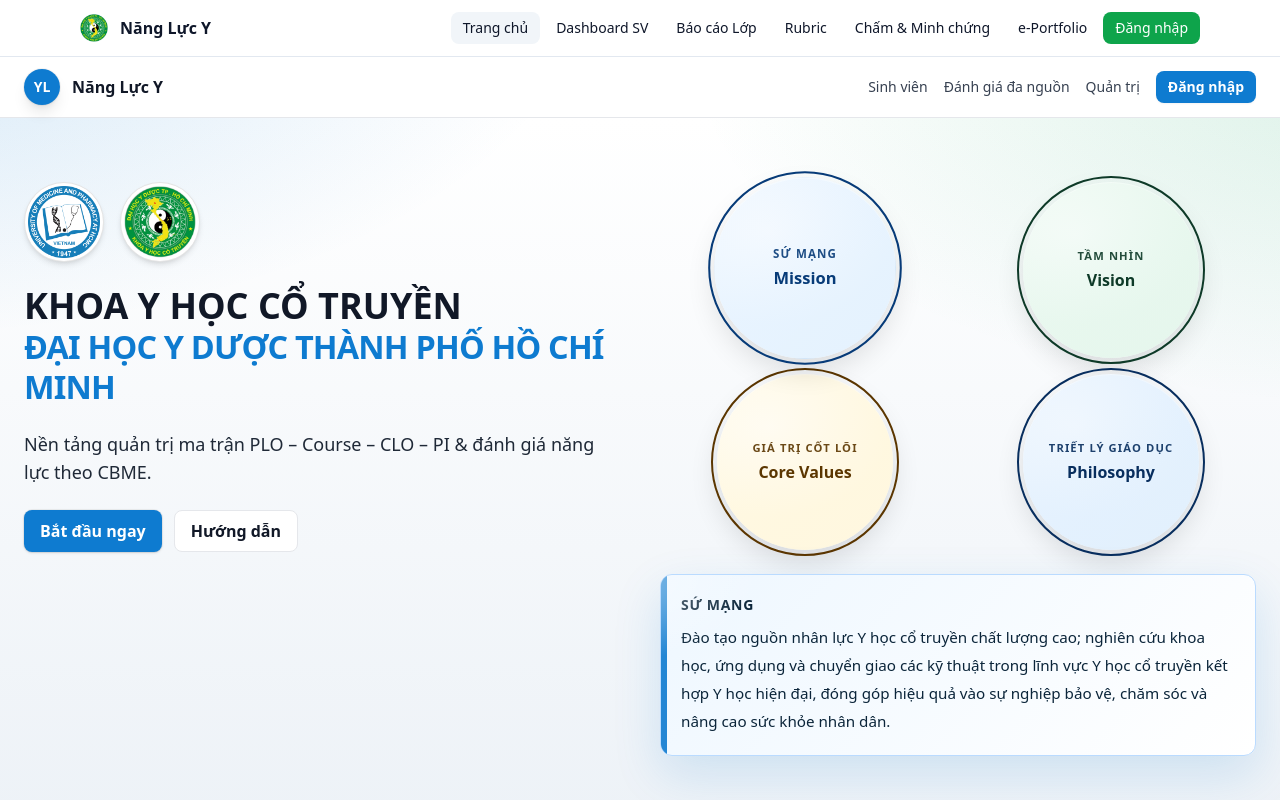
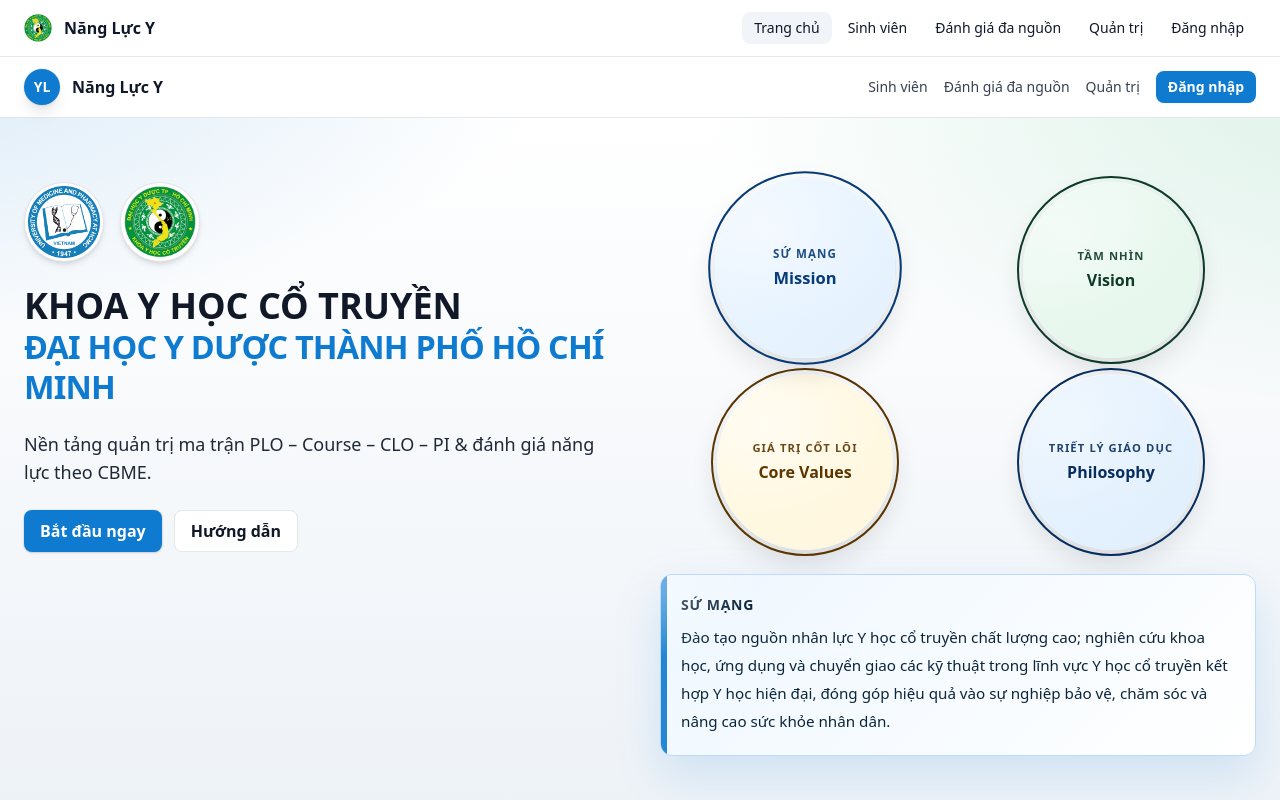
Before and after one commit to vophong90/CBME_Atlas, a Next.js app: page / in a window 1280 px wide. Shown: the top 800 px of the page. Built offline with nearby package versions, Linux system fonts and the light colour scheme; no server answers.

Commit message:
Update TopNav.tsx

```diff
--- a/components/TopNav.tsx
+++ b/components/TopNav.tsx
@@ -1,38 +1,66 @@
-'use client'
-import Link from 'next/link'
-import Image from 'next/image'
-import { usePathname } from 'next/navigation'
-import AuthButton from './AuthButton'
+'use client';
 
-const links = [
-  { href: '/', label: 'Trang chủ' },
-  { href: '/dashboard', label: 'Dashboard SV' },
-  { href: '/class', label: 'Báo cáo Lớp' },
-  { href: '/rubrics', label: 'Rubric' },
-  { href: '/observations', label: 'Chấm & Minh chứng' },
-  { href: '/portfolio', label: 'e-Portfolio' },
-]
+import Link from 'next/link';
+import Image from 'next/image';
+import { usePathname } from 'next/navigation';
+
+type NavLink = {
+  href: string;
+  label: string;
+  exact?: boolean;
+};
+
+const links: NavLink[] = [
+  { href: '/', label: 'Trang chủ', exact: true },
+  { href: '/student', label: 'Sinh viên' },
+  { href: '/360-eval', label: 'Đánh giá đa nguồn' }, // khớp route trong Trang chủ
+  { href: '/admin', label: 'Quản trị' },             // khớp card "Quản trị" ở Trang chủ
+  { href: '/login', label: 'Đăng nhập' },
+];
 
 export default function TopNav() {
-  const pathname = usePathname()
+  const pathname = usePathname();
+
+  const isActive = (l: NavLink) => {
+    if (l.exact) return pathname === l.href;
+    return pathname === l.href || pathname.startsWith(`${l.href}/`);
+  };
+
   return (
     <nav className="sticky top-0 z-30 bg-white/80 backdrop-blur border-b border-slate-200">
-      <div className="mx-auto max-w-6xl px-4 py-3 flex items-center justify-between">
-        <div className="flex items-center gap-3">
-          <Image src="/assets/brand/icon-192.png" alt="Logo" width={28} height={28} className="rounded-md"/>
+      <div className="mx-auto max-w-7xl px-4 md:px-6 py-3 flex items-center justify-between">
+        {/* Logo + brand */}
+        <Link href="/" className="flex items-center gap-3">
+          <Image
+            src="/assets/brand/icon-192.png"
+            alt="Logo"
+            width={28}
+            height={28}
+            className="rounded-md"
+            priority
+          />
           <span className="font-semibold">Năng Lực Y</span>
-        </div>
+        </Link>
+
+        {/* Links */}
         <div className="flex items-center gap-1">
-          {links.map(l => (
-            <Link key={l.href} href={l.href}
-              className={`px-3 py-1.5 rounded-lg text-sm hover:bg-slate-50 ${pathname===l.href ? 'bg-slate-100' : ''}`}>
-              {l.label}
-            </Link>
-          ))}
-          {/* Nếu chưa đăng nhập, AuthButton sẽ hiển thị nút Đăng nhập; đã đăng nhập sẽ hiện avatar+menu */}
-          <AuthButton />
+          {links.map((l) => {
+            const active = isActive(l);
+            return (
+              <Link
+                key={l.href}
+                href={l.href}
+                aria-current={active ? 'page' : undefined}
+                className={`px-3 py-1.5 rounded-lg text-sm hover:bg-slate-50 ${
+                  active ? 'bg-slate-100 font-medium' : ''
+                }`}
+              >
+                {l.label}
+              </Link>
+            );
+          })}
         </div>
       </div>
     </nav>
-  )
+  );
 }
```
